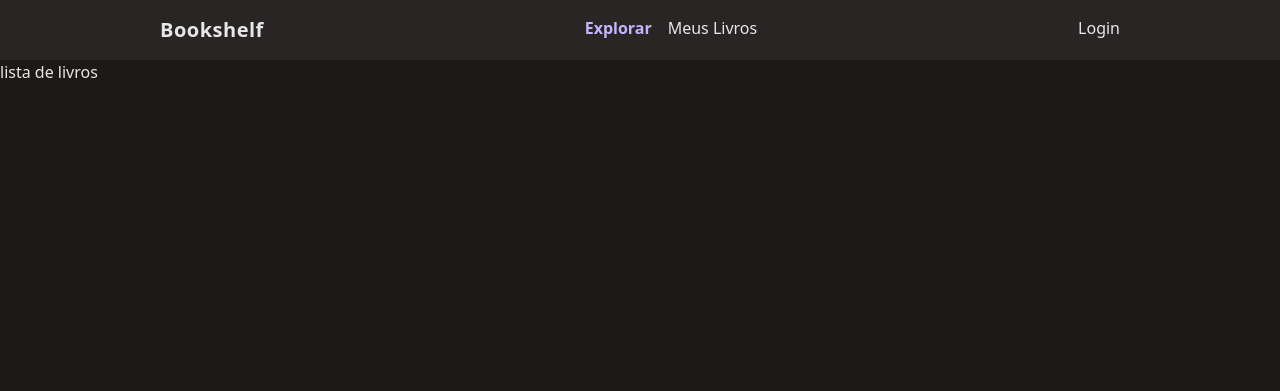
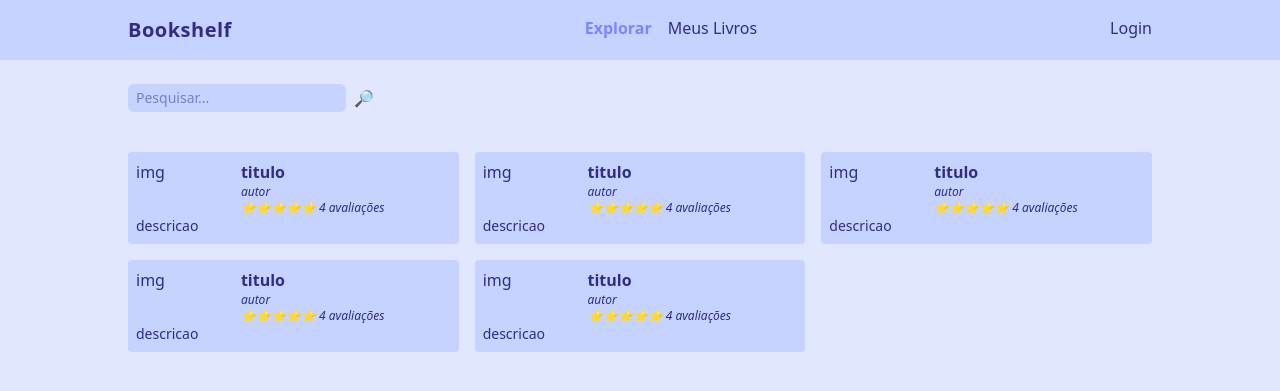
Before and after one commit to 80anna/bookshelf, a PHP site: page / in a window 1280 px wide. Shown: the top 391 px of the page. Run offline with PHP 8.4, Linux system fonts and the light colour scheme.

Commit message:
created book cards

```diff
--- a/index.php
+++ b/index.php
@@ -7,15 +7,15 @@
 
     <script src="https://cdn.jsdelivr.net/npm/@tailwindcss/browser@4"></script>
 </head>
-<body class="bg-stone-900 text-gray-200">
+<body class="bg-indigo-100 text-indigo-900">
 
-    <header class="bg-stone-800">
+    <header class="bg-indigo-200">
 
-        <nav class="mx-auto max-w-screen-lg flex justify-between px-8 py-4">
+        <nav class="mx-auto max-w-screen-lg flex justify-between py-4">
             <div class="font-bold text-xl tracking-wide">Bookshelf</div>
 
             <ul class="flex space-x-4">
-                <li><a href="" class="text-violet-300 font-bold">Explorar</a></li>
+                <li><a href="" class="text-indigo-400 font-bold">Explorar</a></li>
                 <li><a href="/meus-livros.php" class="hover:underline">Meus Livros</a></li>
             </ul>
             <ul>
@@ -25,9 +25,92 @@
 
     </header>
 
-    <main>
+    <main class="mx-auto max-w-screen-lg space-y-10">
 
-        lista de livros
+        <form class="w-full flex space-x-2 mt-6">
+            <input
+                type="text"
+                class="rounded-md bg-indigo-200 text-sm focus:outline-none px-2 py-1"
+                placeholder="Pesquisar..."
+            >
+            <button type="submit">🔎</button>
+        </form>
+
+        <section class="grid grid-cols-1 flex gap-4 md:grid-cols-2 lg:grid-cols-3">
+
+            <!-- livro -->
+            <div class="bg-indigo-200 p-2 rounded">
+                <div class="flex">
+                    <div class="w-1/3">img</div>
+                    <div>
+                        <a href="/livro.php?" class="hover:underline"><div class="font-semibold">titulo</div></a>
+                        <div class="text-xs italic">autor</div>
+                        <div class="text-xs italic">⭐⭐⭐⭐⭐ 4 avaliações</div>
+                    </div>
+                </div>
+                <div class="text-sm">
+                    descricao
+                </div>
+            </div>
+            <!-- livro -->
+            <div class="bg-indigo-200 p-2 rounded">
+                <div class="flex">
+                    <div class="w-1/3">img</div>
+                    <div>
+                        <a href="/livro.php?" class="hover:underline"><div class="font-semibold">titulo</div></a>
+                        <div class="text-xs italic">autor</div>
+                        <div class="text-xs italic">⭐⭐⭐⭐⭐ 4 avaliações</div>
+                    </div>
+                </div>
+                <div class="text-sm">
+                    descricao
+                </div>
+            </div>
+            <!-- livro -->
+            <div class="bg-indigo-200 p-2 rounded">
+                <div class="flex">
+                    <div class="w-1/3">img</div>
+                    <div>
+                        <a href="/livro.php?" class="hover:underline"><div class="font-semibold">titulo</div></a>
+                        <div class="text-xs italic">autor</div>
+                        <div class="text-xs italic">⭐⭐⭐⭐⭐ 4 avaliações</div>
+                    </div>
+                </div>
+                <div class="text-sm">
+                    descricao
+                </div>
+            </div>
+            <!-- livro -->
+            <div class="bg-indigo-200 p-2 rounded">
+                <div class="flex">
+                    <div class="w-1/3">img</div>
+                    <div>
+                        <a href="/livro.php?" class="hover:underline"><div class="font-semibold">titulo</div></a>
+                        <div class="text-xs italic">autor</div>
+                        <div class="text-xs italic">⭐⭐⭐⭐⭐ 4 avaliações</div>
+                    </div>
+                </div>
+                <div class="text-sm">
+                    descricao
+                </div>
+            </div>
+            <!-- livro -->
+            <div class="bg-indigo-200 p-2 rounded">
+                <div class="flex">
+                    <div class="w-1/3">img</div>
+                    <div>
+                        <a href="/livro.php?" class="hover:underline"><div class="font-semibold">titulo</div></a>
+                        <div class="text-xs italic">autor</div>
+                        <div class="text-xs italic">⭐⭐⭐⭐⭐ 4 avaliações</div>
+                    </div>
+                </div>
+                <div class="text-sm">
+                    descricao
+                </div>
+            </div>
+
+
+        </section>
 
     </main>
 
```
